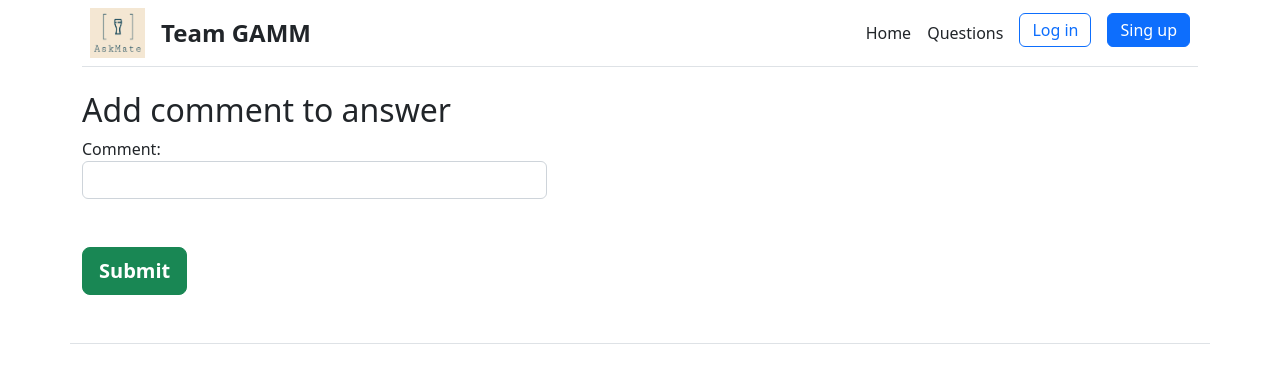
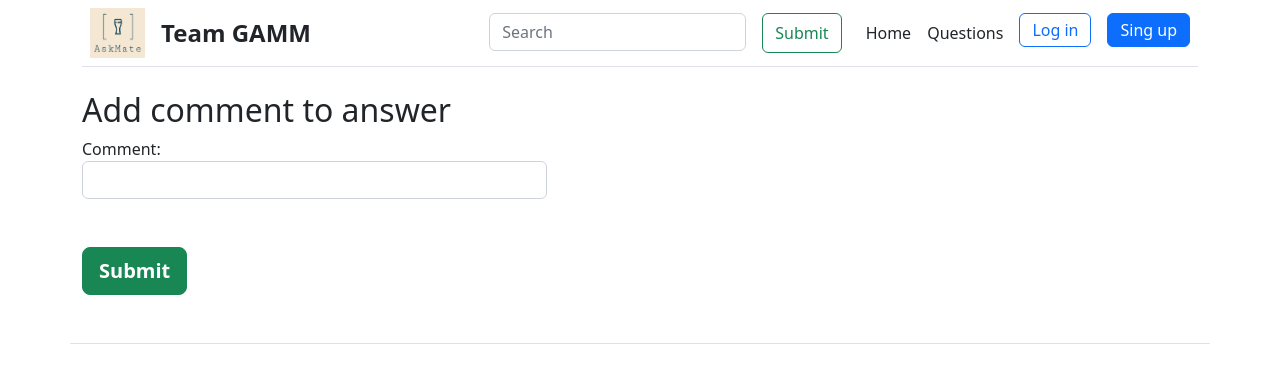
Before and after one commit to wilk98/AskMate, a Flask app: page /answer/1/new-comment in a window 1280 px wide. Shown: the top 388 px of the page. Run offline with Flask 2, Linux system fonts and the light colour scheme.

Commit message:
add search window to base.html, but searching isn't working

```diff
--- a/server.py
+++ b/server.py
@@ -202,7 +202,6 @@ def edit_answer(answer_id):
 
 @app.route("/question/<question_id>/new-tag", methods=["POST", 'GET'])
 def add_tag(question_id):
-    print(question_id)
     if request.method == "POST":
         new_tag = request.form['tag']
         data_manager.add_tag(new_tag, question_id)
--- a/templates/base.html
+++ b/templates/base.html
@@ -19,12 +19,18 @@
         <span class="fs-4 "><strong>Team GAMM</strong></span>
       </a>
 
-      <nav class="d-inline-flex mt-2 mt-md-0 ms-md-auto">
-        <a class="me-3 py-2 text-dark text-decoration-none" href="/index">Home</a>
-        <a class="me-3 py-2 text-dark text-decoration-none" href="/list">Questions</a>
-          <small><a class="btn btn-outline-primary pt-1 pb-1 me-3" href="#" role="button">Log in</a></small>
-           <small><a class="btn btn-primary pt-1 pb-1" href="#" role="button">Sing up</a></small>
-      </nav>
+      <nav class="d-flex mt-2 mt-md-0 ms-md-auto">
+         <form class="d-flex navbar-form me-4" method="GET">
+           <div class="form-group  me-3">
+             <input type="text" class="form-control" placeholder="Search" name="scan">
+           </div>
+           <button type="submit" class="btn btn-outline-success pt-1 pb-1">Submit</button>
+         </form>
+         <a class="me-3 py-2 text-dark text-decoration-none" href="/index">Home</a>
+         <a class="me-3 py-2 text-dark text-decoration-none" href="/list">Questions</a>
+           <small><a class="btn btn-outline-primary pt-1 pb-1 me-3" href="#" role="button">Log in</a></small>
+            <small><a class="btn btn-primary pt-1 pb-1" href="#" role="button">Sing up</a></small>
+       </nav>
     </div>
     {% block body %}{% endblock %}
 
```
